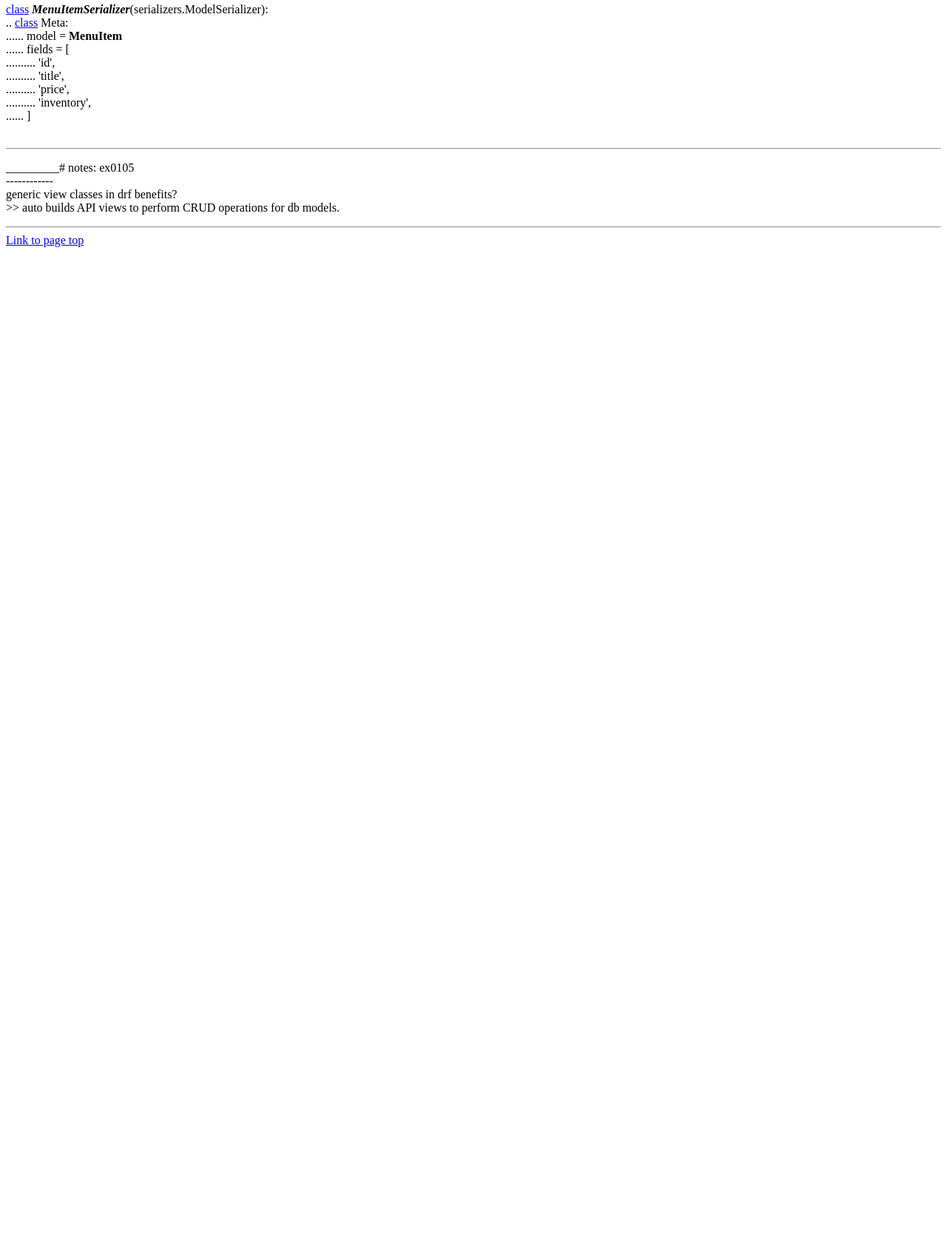
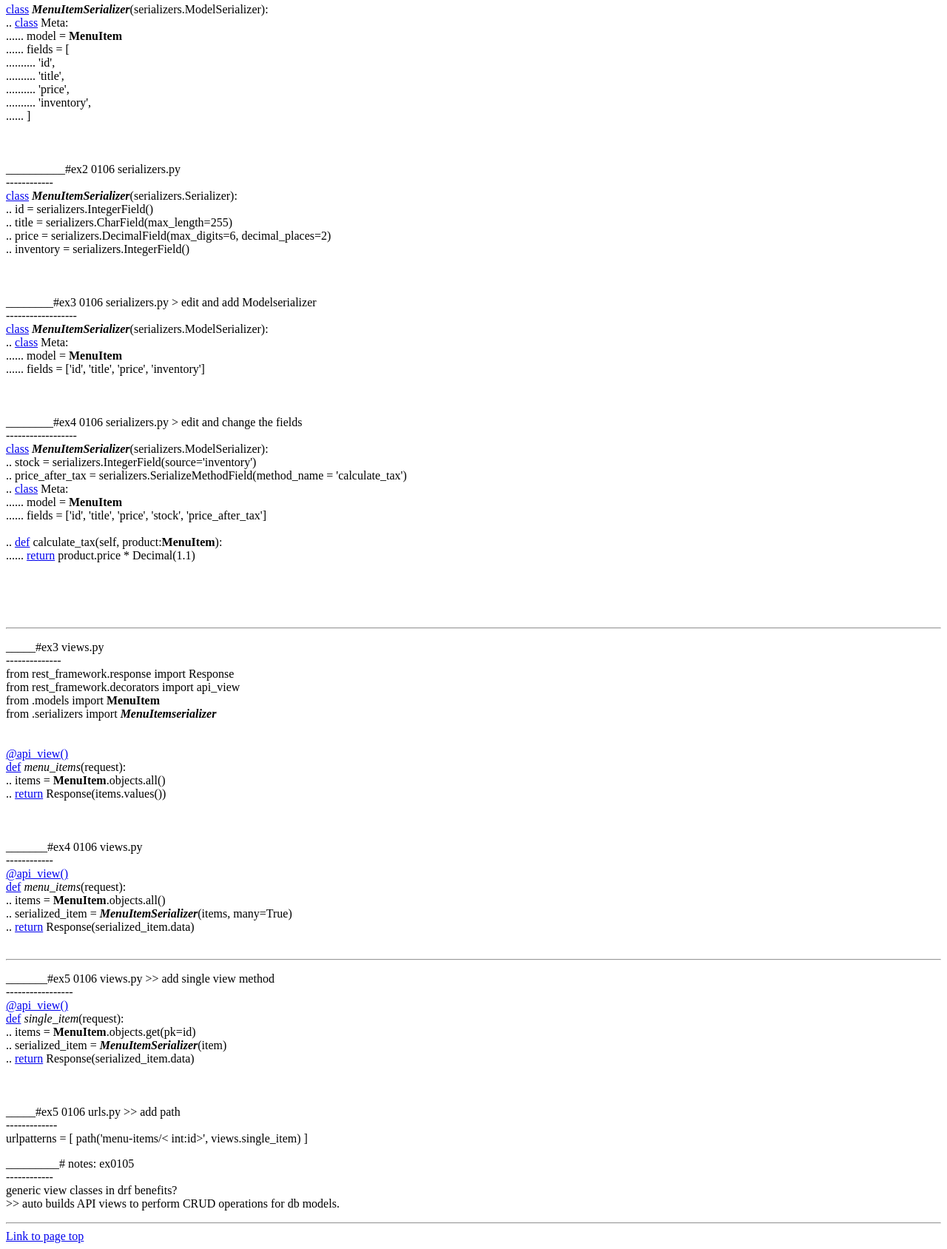
Before and after one commit to py3user22/0105_django_proj, a Django app: template django_proj0105/app0105/templates/0105_django_rest_framework.html in a window 1280 px wide. Shown: the part 3235-4923 px from the top of the page at 74% size. Before the commit the page ends 3569 px from the top, so only its background shows below. Run offline with Django 5.2, Linux system fonts and the light colour scheme; the template is opened without the code that fills it, so the values that code supplies are empty.

Commit message:
0106 added notes to drf

```diff
--- a/django_proj0105/app0105/templates/0105_django_rest_framework.html
+++ b/django_proj0105/app0105/templates/0105_django_rest_framework.html
@@ -218,8 +218,85 @@
         .......... 'inventory', <br>
         ...... ] <br>
         <br>
+        <br>
+        <br>
+        __________#ex2 0106 serializers.py <br>------------<br>
+        <a href="class" class="class">class</a> <b><i>MenuItemSerializer</i></b>(serializers.Serializer): <br>
+        .. id = serializers.IntegerField() <br>
+        .. title = serializers.CharField(max_length=255) <br>
+        .. price = serializers.DecimalField(max_digits=6, decimal_places=2) <br>
+        .. inventory = serializers.IntegerField() <br>
+        <br>
+        <br>
+        <br>
+        ________#ex3 0106 serializers.py > edit and add Modelserializer <br>------------------<br>
+        <a href="class" class="class">class</a> <b><i>MenuItemSerializer</i></b>(serializers.ModelSerializer): <br>
+        .. <a href="class" class="class">class</a> Meta: <br>
+        ...... model = <b>MenuItem</b> <br>
+        ...... fields = ['id', 'title', 'price', 'inventory'] <br>
+        <br>
+        <br>
+        <br>
+        ________#ex4 0106 serializers.py > edit and change the fields <br>------------------<br>
+        <a href="class" class="class">class</a> <b><i>MenuItemSerializer</i></b>(serializers.ModelSerializer): <br>
+
+        .. stock = serializers.IntegerField(source='inventory') <br>
+        .. price_after_tax = serializers.SerializeMethodField(method_name = 'calculate_tax') <br>
+        .. <a href="class" class="class">class</a> Meta: <br>
+        ...... model = <b>MenuItem</b> <br>
+        ...... fields = ['id', 'title', 'price', 'stock', 'price_after_tax'] <br>
+        <br>
+        .. <a href="def" class="def">def</a> calculate_tax(self, product:<b>MenuItem</b>): <br>
+        ...... <a href="return" class="return">return</a> product.price * Decimal(1.1) <br>
+        <br>
+        <br>
+        <br>
+
+
+        <br>
     </p>
     <hr>
+    <p>
+        _____#ex3 views.py <br> --------------<br>
+        from rest_framework.response import Response <br>
+        from rest_framework.decorators import api_view <br>
+        from .models import <b>MenuItem</b> <br>
+        from .serializers import <i><b>MenuItemserializer</b></i> <br>
+        <br>
+        <br>
+        <a href="apiview">@api_view()</a> <br>
+        <a href="def" class="def">def</a> <i>menu_items</i>(request): <br>
+        .. items = <b>MenuItem</b>.objects.all() <br>
+        .. <a href="return" class="return">return</a> Response(items.values()) <br>
+        <br>
+        <br>
+        <br>
+        _______#ex4 0106 views.py <br>------------<br>
+        <a href="apiview">@api_view()</a> <br>
+        <a href="def" class="def">def</a> <i>menu_items</i>(request): <br>
+        .. items = <b>MenuItem</b>.objects.all() <br>
+        .. serialized_item = <i><b>MenuItemSerializer</b></i>(items, many=True) <br>
+        .. <a href="return" class="return">return</a> Response(serialized_item.data) <br>
+        <br>
+    </p>
+    <hr>
+    <p>
+        _______#ex5 0106 views.py >> add single view method <br>-----------------<br>
+        <a href="apiview">@api_view()</a> <br>
+        <a href="def" class="def">def</a> <i>single_item</i>(request): <br>
+        .. items = <b>MenuItem</b>.objects.get(pk=id) <br>
+        .. serialized_item = <i><b>MenuItemSerializer</b></i>(item) <br>
+        .. <a href="return" class="return">return</a> Response(serialized_item.data) <br>
+        <br>
+        <br>
+        <br>
+        _____#ex5 0106 urls.py >> add path <br>-------------<br>
+        urlpatterns = [ path('menu-items/< int:id>', views.single_item) ] <br>
+
+    </p>
+
+
+
     <p>
         _________# notes: ex0105 <br>------------<br>
         generic view classes in drf benefits? <br>
```
